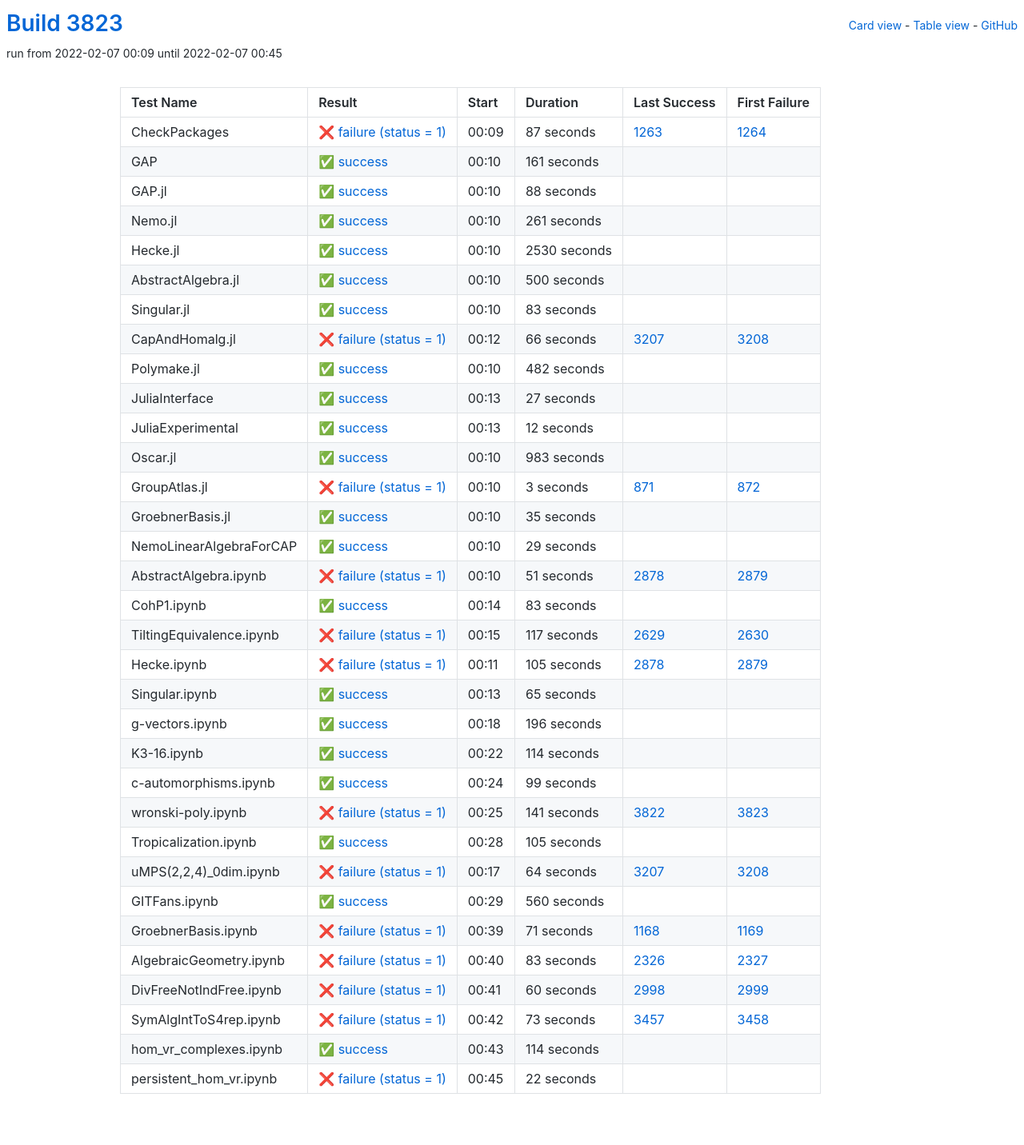
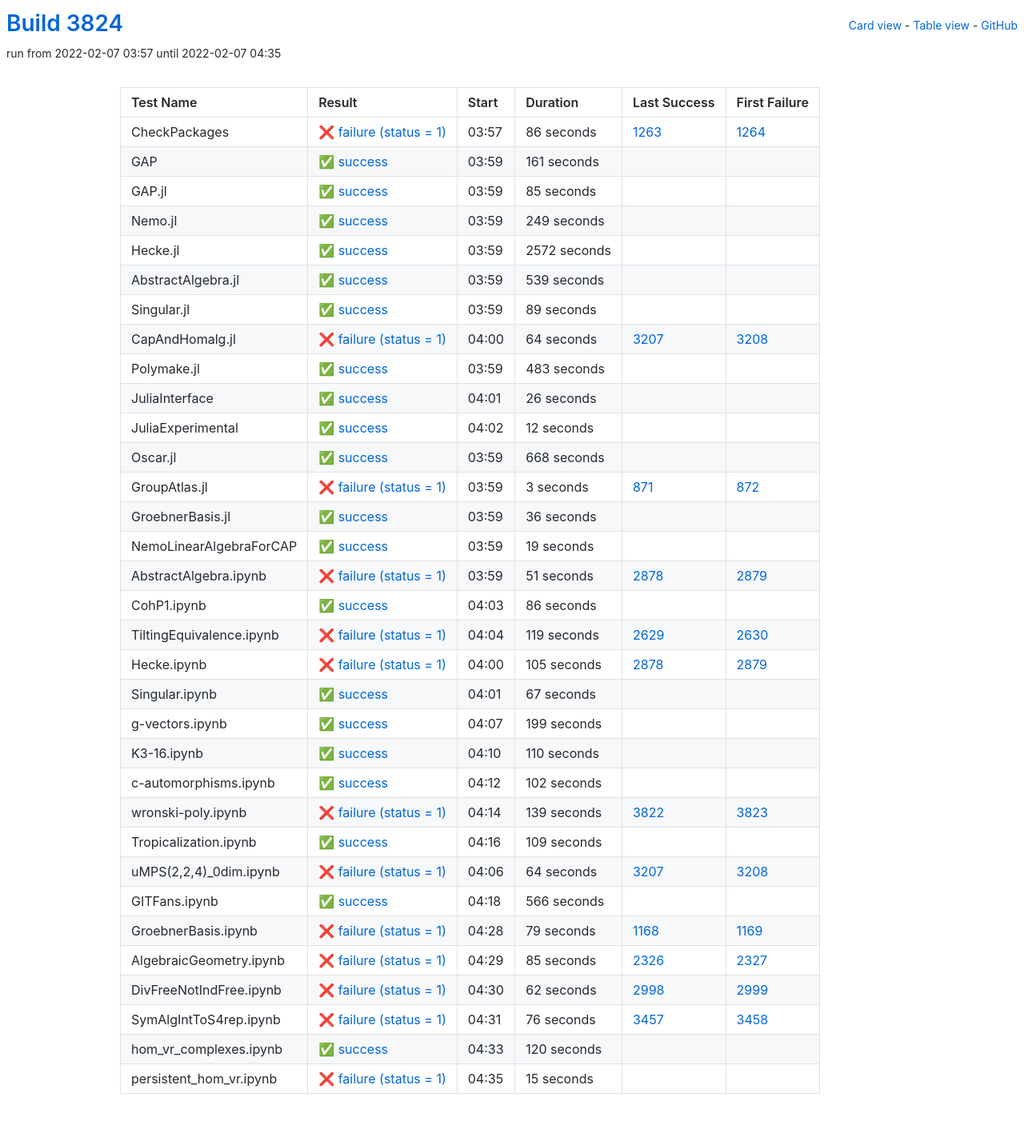
Before and after one commit to oscar-system/oscar-ci-status-stable, a Jekyll site: the page built from table.html, in a window 1280 px wide. Shown: the whole page at 80% size. Built offline with Jekyll 4.4.1, drawn with Linux system fonts in a browser that asks for light colours.

Commit message:
Build #3824

```diff
--- a/_data/ci.yml
+++ b/_data/ci.yml
@@ -1,6 +1,6 @@
 ---
-build: 3823
-build_url: https://oscarci.mathematik.uni-kl.de/job/oscar-stable/3823/
+build: 3824
+build_url: https://oscarci.mathematik.uni-kl.de/job/oscar-stable/3824/
 job: oscar-stable
 organization: oscar-system
 repo: oscar-ci-status-stable
@@ -8,20 +8,20 @@ repourl: https://github.com/oscar-system/oscar-ci-status-stable
 tests:
 - name: CheckPackages
   id: checkpackages
-  log: https://oscarci.mathematik.uni-kl.de/job/oscar-stable/3823/artifact/logs/build-3823/CheckPackages.log
-  start: 2022-02-07 00:09
+  log: https://oscarci.mathematik.uni-kl.de/job/oscar-stable/3824/artifact/logs/build-3824/CheckPackages.log
+  start: 2022-02-07 03:57
   success: false
   exitcode: 1
   status: failure
-  duration: 87
+  duration: 86
   last_success: 1263
   last_success_url: https://oscarci.mathematik.uni-kl.de/job/oscar-stable/1263/
   first_failure: 1264
   first_failure_url: https://oscarci.mathematik.uni-kl.de/job/oscar-stable/1264/
 - name: GAP
   id: gap
-  log: https://oscarci.mathematik.uni-kl.de/job/oscar-stable/3823/artifact/logs/build-3823/GAP.log
-  start: 2022-02-07 00:10
+  log: https://oscarci.mathematik.uni-kl.de/job/oscar-stable/3824/artifact/logs/build-3824/GAP.log
+  start: 2022-02-07 03:59
   success: true
   exitcode: 0
   status: success
@@ -32,104 +32,104 @@ tests:
   first_failure_url:
 - name: GAP.jl
   id: gap-jl
-  log: https://oscarci.mathematik.uni-kl.de/job/oscar-stable/3823/artifact/logs/build-3823/GAP.jl.log
-  start: 2022-02-07 00:10
+  log: https://oscarci.mathematik.uni-kl.de/job/oscar-stable/3824/artifact/logs/build-3824/GAP.jl.log
+  start: 2022-02-07 03:59
   success: true
   exitcode: 0
   status: success
-  duration: 88
+  duration: 85
   last_success: false
   last_success_url:
   first_failure: false
   first_failure_url:
 - name: Nemo.jl
   id: nemo-jl
-  log: https://oscarci.mathematik.uni-kl.de/job/oscar-stable/3823/artifact/logs/build-3823/Nemo.jl.log
-  start: 2022-02-07 00:10
+  log: https://oscarci.mathematik.uni-kl.de/job/oscar-stable/3824/artifact/logs/build-3824/Nemo.jl.log
+  start: 2022-02-07 03:59
   success: true
   exitcode: 0
   status: success
-  duration: 261
+  duration: 249
   last_success: false
   last_success_url:
   first_failure: false
   first_failure_url:
 - name: Hecke.jl
   id: hecke-jl
-  log: https://oscarci.mathematik.uni-kl.de/job/oscar-stable/3823/artifact/logs/build-3823/Hecke.jl.log
-  start: 2022-02-07 00:10
+  log: https://oscarci.mathematik.uni-kl.de/job/oscar-stable/3824/artifact/logs/build-3824/Hecke.jl.log
+  start: 2022-02-07 03:59
   success: true
   exitcode: 0
   status: success
-  duration: 2530
+  duration: 2572
   last_success: false
   last_success_url:
   first_failure: false
   first_failure_url:
 - name: AbstractAlgebra.jl
   id: abstractalgebra-jl
-  log: https://oscarci.mathematik.uni-kl.de/job/oscar-stable/3823/artifact/logs/build-3823/AbstractAlgebra.jl.log
-  start: 2022-02-07 00:10
+  log: https://oscarci.mathematik.uni-kl.de/job/oscar-stable/3824/artifact/logs/build-3824/AbstractAlgebra.jl.log
+  start: 2022-02-07 03:59
   success: true
   exitcode: 0
   status: success
-  duration: 500
+  duration: 539
   last_success: false
   last_success_url:
   first_failure: false
   first_failure_url:
 - name: Singular.jl
   id: singular-jl
-  log: https://oscarci.mathematik.uni-kl.de/job/oscar-stable/3823/artifact/logs/build-3823/Singular.jl.log
-  start: 2022-02-07 00:10
+  log: https://oscarci.mathematik.uni-kl.de/job/oscar-stable/3824/artifact/logs/build-3824/Singular.jl.log
+  start: 2022-02-07 03:59
   success: true
   exitcode: 0
   status: success
-  duration: 83
+  duration: 89
   last_success: false
   last_success_url:
   first_failure: false
   first_failure_url:
 - name: CapAndHomalg.jl
   id: capandhomalg-jl
-  log: https://oscarci.mathematik.uni-kl.de/job/oscar-stable/3823/artifact/logs/build-3823/CapAndHomalg.jl.log
-  start: 2022-02-07 00:12
+  log: https://oscarci.mathematik.uni-kl.de/job/oscar-stable/3824/artifact/logs/build-3824/CapAndHomalg.jl.log
+  start: 2022-02-07 04:00
   success: false
   exitcode: 1
   status: failure
-  duration: 66
+  duration: 64
   last_success: 3207
   last_success_url: https://oscarci.mathematik.uni-kl.de/job/oscar-stable/3207/
   first_failure: 3208
   first_failure_url: https://oscarci.mathematik.uni-kl.de/job/oscar-stable/3208/
 - name: Polymake.jl
   id: polymake-jl
-  log: https://oscarci.mathematik.uni-kl.de/job/oscar-stable/3823/artifact/logs/build-3823/Polymake.jl.log
-  start: 2022-02-07 00:10
+  log: https://oscarci.mathematik.uni-kl.de/job/oscar-stable/3824/artifact/logs/build-3824/Polymake.jl.log
+  start: 2022-02-07 03:59
   success: true
   exitcode: 0
   status: success
-  duration: 482
+  duration: 483
   last_success: false
   last_success_url:
   first_failure: false
   first_failure_url:
 - name: JuliaInterface
   id: juliainterface
-  log: https://oscarci.mathematik.uni-kl.de/job/oscar-stable/3823/artifact/logs/build-3823/JuliaInterface.log
-  start: 2022-02-07 00:13
+  log: https://oscarci.mathematik.uni-kl.de/job/oscar-stable/3824/artifact/logs/build-3824/JuliaInterface.log
+  start: 2022-02-07 04:01
   success: true
   exitcode: 0
   status: success
-  duration: 27
+  duration: 26
   last_success: false
   last_success_url:
   first_failure: false
   first_failure_url:
 - name: JuliaExperimental
   id: juliaexperimental
-  log: https://oscarci.mathematik.uni-kl.de/job/oscar-stable/3823/artifact/logs/build-3823/JuliaExperimental.log
-  start: 2022-02-07 00:13
+  log: https://oscarci.mathematik.uni-kl.de/job/oscar-stable/3824/artifact/logs/build-3824/JuliaExperimental.log
+  start: 2022-02-07 04:02
   success: true
   exitcode: 0
   status: success
@@ -140,20 +140,20 @@ tests:
   first_failure_url:
 - name: Oscar.jl
   id: oscar-jl
-  log: https://oscarci.mathematik.uni-kl.de/job/oscar-stable/3823/artifact/logs/build-3823/Oscar.jl.log
-  start: 2022-02-07 00:10
+  log: https://oscarci.mathematik.uni-kl.de/job/oscar-stable/3824/artifact/logs/build-3824/Oscar.jl.log
+  start: 2022-02-07 03:59
   success: true
   exitcode: 0
   status: success
-  duration: 983
+  duration: 668
   last_success: false
   last_success_url:
   first_failure: false
   first_failure_url:
 - name: GroupAtlas.jl
   id: groupatlas-jl
-  log: https://oscarci.mathematik.uni-kl.de/job/oscar-stable/3823/artifact/logs/build-3823/GroupAtlas.jl.log
-  start: 2022-02-07 00:10
+  log: https://oscarci.mathematik.uni-kl.de/job/oscar-stable/3824/artifact/logs/build-3824/GroupAtlas.jl.log
+  start: 2022-02-07 03:59
   success: false
   exitcode: 1
   status: failure
@@ -164,32 +164,32 @@ tests:
   first_failure_url: https://oscarci.mathematik.uni-kl.de/job/oscar-stable/872/
 - name: GroebnerBasis.jl
   id: groebnerbasis-jl
-  log: https://oscarci.mathematik.uni-kl.de/job/oscar-stable/3823/artifact/logs/build-3823/GroebnerBasis.jl.log
-  start: 2022-02-07 00:10
+  log: https://oscarci.mathematik.uni-kl.de/job/oscar-stable/3824/artifact/logs/build-3824/GroebnerBasis.jl.log
+  start: 2022-02-07 03:59
   success: true
   exitcode: 0
   status: success
-  duration: 35
+  duration: 36
   last_success: false
   last_success_url:
   first_failure: false
   first_failure_url:
 - name: NemoLinearAlgebraForCAP
   id: nemolinearalgebraforcap
-  log: https://oscarci.mathematik.uni-kl.de/job/oscar-stable/3823/artifact/logs/build-3823/NemoLinearAlgebraForCAP.log
-  start: 2022-02-07 00:10
+  log: https://oscarci.mathematik.uni-kl.de/job/oscar-stable/3824/artifact/logs/build-3824/NemoLinearAlgebraForCAP.log
+  start: 2022-02-07 03:59
   success: true
   exitcode: 0
   status: success
-  duration: 29
+  duration: 19
   last_success: false
   last_success_url:
   first_failure: false
   first_failure_url:
 - name: AbstractAlgebra.ipynb
   id: abstractalgebra-ipynb
-  log: https://oscarci.mathematik.uni-kl.de/job/oscar-stable/3823/artifact/logs/build-3823/AbstractAlgebra.ipynb.log
-  start: 2022-02-07 00:10
+  log: https://oscarci.mathematik.uni-kl.de/job/oscar-stable/3824/artifact/logs/build-3824/AbstractAlgebra.ipynb.log
+  start: 2022-02-07 03:59
   success: false
   exitcode: 1
   status: failure
@@ -200,32 +200,32 @@ tests:
   first_failure_url: https://oscarci.mathematik.uni-kl.de/job/oscar-stable/2879/
 - name: CohP1.ipynb
   id: cohp1-ipynb
-  log: https://oscarci.mathematik.uni-kl.de/job/oscar-stable/3823/artifact/logs/build-3823/CohP1.ipynb.log
-  start: 2022-02-07 00:14
+  log: https://oscarci.mathematik.uni-kl.de/job/oscar-stable/3824/artifact/logs/build-3824/CohP1.ipynb.log
+  start: 2022-02-07 04:03
   success: true
   exitcode: 0
   status: success
-  duration: 83
+  duration: 86
   last_success: false
   last_success_url:
   first_failure: false
   first_failure_url:
 - name: TiltingEquivalence.ipynb
   id: tiltingequivalence-ipynb
-  log: https://oscarci.mathematik.uni-kl.de/job/oscar-stable/3823/artifact/logs/build-3823/TiltingEquivalence.ipynb.log
-  start: 2022-02-07 00:15
+  log: https://oscarci.mathematik.uni-kl.de/job/oscar-stable/3824/artifact/logs/build-3824/TiltingEquivalence.ipynb.log
+  start: 2022-02-07 04:04
   success: false
   exitcode: 1
   status: failure
-  duration: 117
+  duration: 119
   last_success: 2629
   last_success_url: https://oscarci.mathematik.uni-kl.de/job/oscar-stable/2629/
   first_failure: 2630
   first_failure_url: https://oscarci.mathematik.uni-kl.de/job/oscar-stable/2630/
 - name: Hecke.ipynb
   id: hecke-ipynb
-  log: https://oscarci.mathematik.uni-kl.de/job/oscar-stable/3823/artifact/logs/build-3823/Hecke.ipynb.log
-  start: 2022-02-07 00:11
+  log: https://oscarci.mathematik.uni-kl.de/job/oscar-stable/3824/artifact/logs/build-3824/Hecke.ipynb.log
+  start: 2022-02-07 04:00
   success: false
   exitcode: 1
   status: failure
@@ -236,80 +236,80 @@ tests:
   first_failure_url: https://oscarci.mathematik.uni-kl.de/job/oscar-stable/2879/
 - name: Singular.ipynb
   id: singular-ipynb
-  log: https://oscarci.mathematik.uni-kl.de/job/oscar-stable/3823/artifact/logs/build-3823/Singular.ipynb.log
-  start: 2022-02-07 00:13
+  log: https://oscarci.mathematik.uni-kl.de/job/oscar-stable/3824/artifact/logs/build-3824/Singular.ipynb.log
+  start: 2022-02-07 04:01
   success: true
   exitcode: 0
   status: success
-  duration: 65
+  duration: 67
   last_success: false
   last_success_url:
   first_failure: false
   first_failure_url:
 - name: g-vectors.ipynb
   id: g-vectors-ipynb
-  log: https://oscarci.mathematik.uni-kl.de/job/oscar-stable/3823/artifact/logs/build-3823/g-vectors.ipynb.log
-  start: 2022-02-07 00:18
+  log: https://oscarci.mathematik.uni-kl.de/job/oscar-stable/3824/artifact/logs/build-3824/g-vectors.ipynb.log
+  start: 2022-02-07 04:07
   success: true
   exitcode: 0
   status: success
-  duration: 196
+  duration: 199
   last_success: false
   last_success_url:
   first_failure: false
   first_failure_url:
 - name: K3-16.ipynb
   id: k3-16-ipynb
-  log: https://oscarci.mathematik.uni-kl.de/job/oscar-stable/3823/artifact/logs/build-3823/K3-16.ipynb.log
-  start: 2022-02-07 00:22
+  log: https://oscarci.mathematik.uni-kl.de/job/oscar-stable/3824/artifact/logs/build-3824/K3-16.ipynb.log
+  start: 2022-02-07 04:10
   success: true
   exitcode: 0
   status: success
-  duration: 114
+  duration: 110
   last_success: false
   last_success_url:
   first_failure: false
   first_failure_url:
 - name: c-automorphisms.ipynb
   id: c-automorphisms-ipynb
-  log: https://oscarci.mathematik.uni-kl.de/job/oscar-stable/3823/artifact/logs/build-3823/c-automorphisms.ipynb.log
-  start: 2022-02-07 00:24
+  log: https://oscarci.mathematik.uni-kl.de/job/oscar-stable/3824/artifact/logs/build-3824/c-automorphisms.ipynb.log
+  start: 2022-02-07 04:12
   success: true
   exitcode: 0
   status: success
-  duration: 99
+  duration: 102
   last_success: false
   last_success_url:
   first_failure: false
   first_failure_url:
 - name: wronski-poly.ipynb
   id: wronski-poly-ipynb
-  log: https://oscarci.mathematik.uni-kl.de/job/oscar-stable/3823/artifact/logs/build-3823/wronski-poly.ipynb.log
-  start: 2022-02-07 00:25
+  log: https://oscarci.mathematik.uni-kl.de/job/oscar-stable/3824/artifact/logs/build-3824/wronski-poly.ipynb.log
+  start: 2022-02-07 04:14
   success: false
   exitcode: 1
   status: failure
-  duration: 141
+  duration: 139
   last_success: 3822
   last_success_url: https://oscarci.mathematik.uni-kl.de/job/oscar-stable/3822/
   first_failure: 3823
   first_failure_url: https://oscarci.mathematik.uni-kl.de/job/oscar-stable/3823/
 - name: Tropicalization.ipynb
   id: tropicalization-ipynb
-  log: https://oscarci.mathematik.uni-kl.de/job/oscar-stable/3823/artifact/logs/build-3823/Tropicalization.ipynb.log
-  start: 2022-02-07 00:28
+  log: https://oscarci.mathematik.uni-kl.de/job/oscar-stable/3824/artifact/logs/build-3824/Tropicalization.ipynb.log
+  start: 2022-02-07 04:16
   success: true
   exitcode: 0
   status: success
-  duration: 105
+  duration: 109
   last_success: false
   last_success_url:
   first_failure: false
   first_failure_url:
 - name: uMPS(2,2,4)_0dim.ipynb
   id: umps-2-2-4-0dim-ipynb
-  log: https://oscarci.mathematik.uni-kl.de/job/oscar-stable/3823/artifact/logs/build-3823/uMPS-2-2-4-_0dim.ipynb.log
-  start: 2022-02-07 00:17
+  log: https://oscarci.mathematik.uni-kl.de/job/oscar-stable/3824/artifact/logs/build-3824/uMPS-2-2-4-_0dim.ipynb.log
+  start: 2022-02-07 04:06
   success: false
   exitcode: 1
   status: failure
@@ -320,84 +320,84 @@ tests:
   first_failure_url: https://oscarci.mathematik.uni-kl.de/job/oscar-stable/3208/
 - name: GITFans.ipynb
   id: gitfans-ipynb
-  log: https://oscarci.mathematik.uni-kl.de/job/oscar-stable/3823/artifact/logs/build-3823/GITFans.ipynb.log
-  start: 2022-02-07 00:29
+  log: https://oscarci.mathematik.uni-kl.de/job/oscar-stable/3824/artifact/logs/build-3824/GITFans.ipynb.log
+  start: 2022-02-07 04:18
   success: true
   exitcode: 0
   status: success
-  duration: 560
+  duration: 566
   last_success: false
   last_success_url:
   first_failure: false
   first_failure_url:
 - name: GroebnerBasis.ipynb
   id: groebnerbasis-ipynb
-  log: https://oscarci.mathematik.uni-kl.de/job/oscar-stable/3823/artifact/logs/build-3823/GroebnerBasis.ipynb.log
-  start: 2022-02-07 00:39
+  log: https://oscarci.mathematik.uni-kl.de/job/oscar-stable/3824/artifact/logs/build-3824/GroebnerBasis.ipynb.log
+  start: 2022-02-07 04:28
   success: false
   exitcode: 1
   status: failure
-  duration: 71
+  duration: 79
   last_success: 1168
   last_success_url: https://oscarci.mathematik.uni-kl.de/job/oscar-stable/1168/
   first_failure: 1169
   first_failure_url: https://oscarci.mathematik.uni-kl.de/job/oscar-stable/1169/
 - name: AlgebraicGeometry.ipynb
   id: algebraicgeometry-ipynb
-  log: https://oscarci.mathematik.uni-kl.de/job/oscar-stable/3823/artifact/logs/build-3823/AlgebraicGeometry.ipynb.log
-  start: 2022-02-07 00:40
+  log: https://oscarci.mathematik.uni-kl.de/job/oscar-stable/3824/artifact/logs/build-3824/AlgebraicGeometry.ipynb.log
+  start: 2022-02-07 04:29
   success: false
   exitcode: 1
   status: failure
-  duration: 83
+  duration: 85
   last_success: 2326
   last_success_url: https://oscarci.mathematik.uni-kl.de/job/oscar-stable/2326/
   first_failure: 2327
   first_failure_url: https://oscarci.mathematik.uni-kl.de/job/oscar-stable/2327/
 - name: DivFreeNotIndFree.ipynb
   id: divfreenotindfree-ipynb
-  log: https://oscarci.mathematik.uni-kl.de/job/oscar-stable/3823/artifact/logs/build-3823/DivFreeNotIndFree.ipynb.log
-  start: 2022-02-07 00:41
+  log: https://oscarci.mathematik.uni-kl.de/job/oscar-stable/3824/artifact/logs/build-3824/DivFreeNotIndFree.ipynb.log
+  start: 2022-02-07 04:30
   success: false
   exitcode: 1
   status: failure
-  duration: 60
+  duration: 62
   last_success: 2998
   last_success_url: https://oscarci.mathematik.uni-kl.de/job/oscar-stable/2998/
   first_failure: 2999
   first_failure_url: https://oscarci.mathematik.uni-kl.de/job/oscar-stable/2999/
 - name: SymAlgIntToS4rep.ipynb
   id: symalginttos4rep-ipynb
-  log: https://oscarci.mathematik.uni-kl.de/job/oscar-stable/3823/artifact/logs/build-3823/SymAlgIntToS4rep.ipynb.log
-  start: 2022-02-07 00:42
+  log: https://oscarci.mathematik.uni-kl.de/job/oscar-stable/3824/artifact/logs/build-3824/SymAlgIntToS4rep.ipynb.log
+  start: 2022-02-07 04:31
   success: false
   exitcode: 1
   status: failure
-  duration: 73
+  duration: 76
   last_success: 3457
   last_success_url: https://oscarci.mathematik.uni-kl.de/job/oscar-stable/3457/
   first_failure: 3458
   first_failure_url: https://oscarci.mathematik.uni-kl.de/job/oscar-stable/3458/
 - name: hom_vr_complexes.ipynb
   id: hom-vr-complexes-ipynb
-  log: https://oscarci.mathematik.uni-kl.de/job/oscar-stable/3823/artifact/logs/build-3823/hom_vr_complexes.ipynb.log
-  start: 2022-02-07 00:43
+  log: https://oscarci.mathematik.uni-kl.de/job/oscar-stable/3824/artifact/logs/build-3824/hom_vr_complexes.ipynb.log
+  start: 2022-02-07 04:33
   success: true
   exitcode: 0
   status: success
-  duration: 114
+  duration: 120
   last_success: false
   last_success_url:
   first_failure: false
   first_failure_url:
 - name: persistent_hom_vr.ipynb
   id: persistent-hom-vr-ipynb
-  log: https://oscarci.mathematik.uni-kl.de/job/oscar-stable/3823/artifact/logs/build-3823/persistent_hom_vr.ipynb.log
-  start: 2022-02-07 00:45
+  log: https://oscarci.mathematik.uni-kl.de/job/oscar-stable/3824/artifact/logs/build-3824/persistent_hom_vr.ipynb.log
+  start: 2022-02-07 04:35
   success: false
   exitcode: 1
   status: failure
-  duration: 22
+  duration: 15
   last_success: false
   last_success_url:
   first_failure: false
```
Also changed, not shown: README.md.
